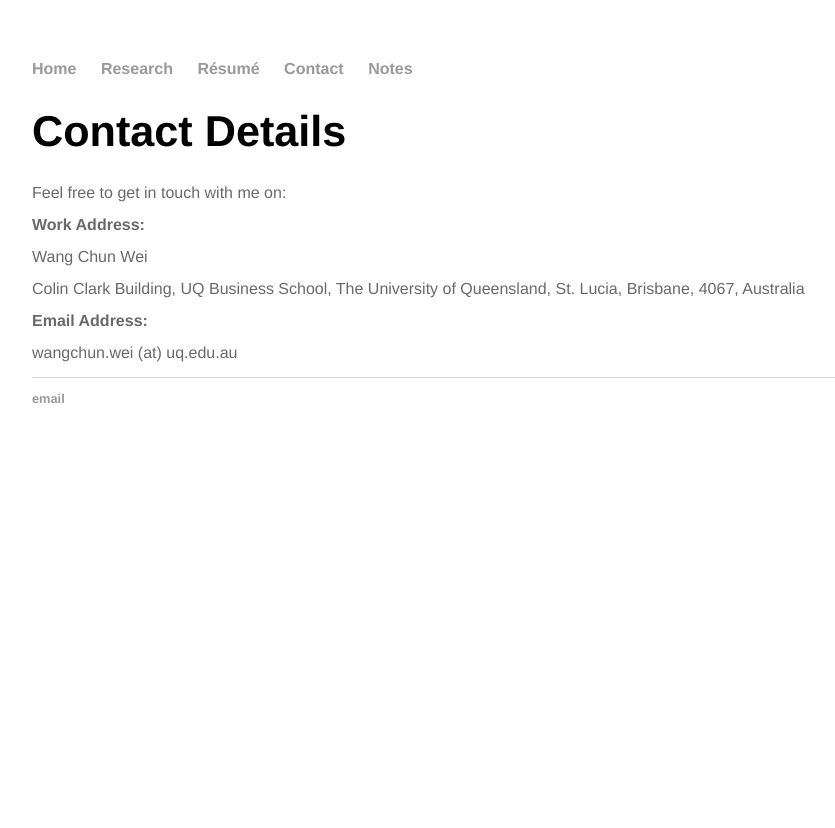
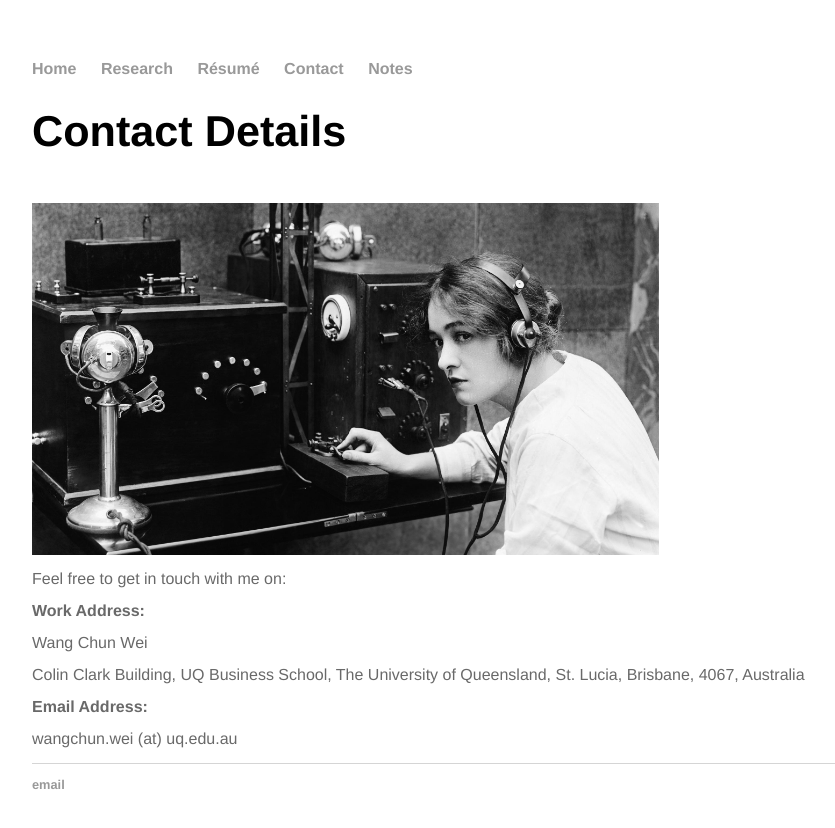
Before and after one commit to weiwangchun/weiwangchun.github.io, a Jekyll site: the page built from contact/index.html, in a window 1280 px wide. Shown: the top 828 px of the page, without its empty margins (160-995 px from the left). Built offline with Jekyll 4.4.1, drawn with Linux system fonts in a browser that asks for light colours.

Commit message:
Update index.html

```diff
--- a/contact/index.html
+++ b/contact/index.html
@@ -4,6 +4,9 @@ title: Contact Details
 ---
 <div class="blurb">
 	<h1>Contact Details</h1>
+
+	<br>
+	<img src="telephone.jpg" align="middle", width ="70%", height ="20%">
 
   <p> Feel free to get in touch with me on: </p>
   <p><strong> Work Address: </strong></p>
```
